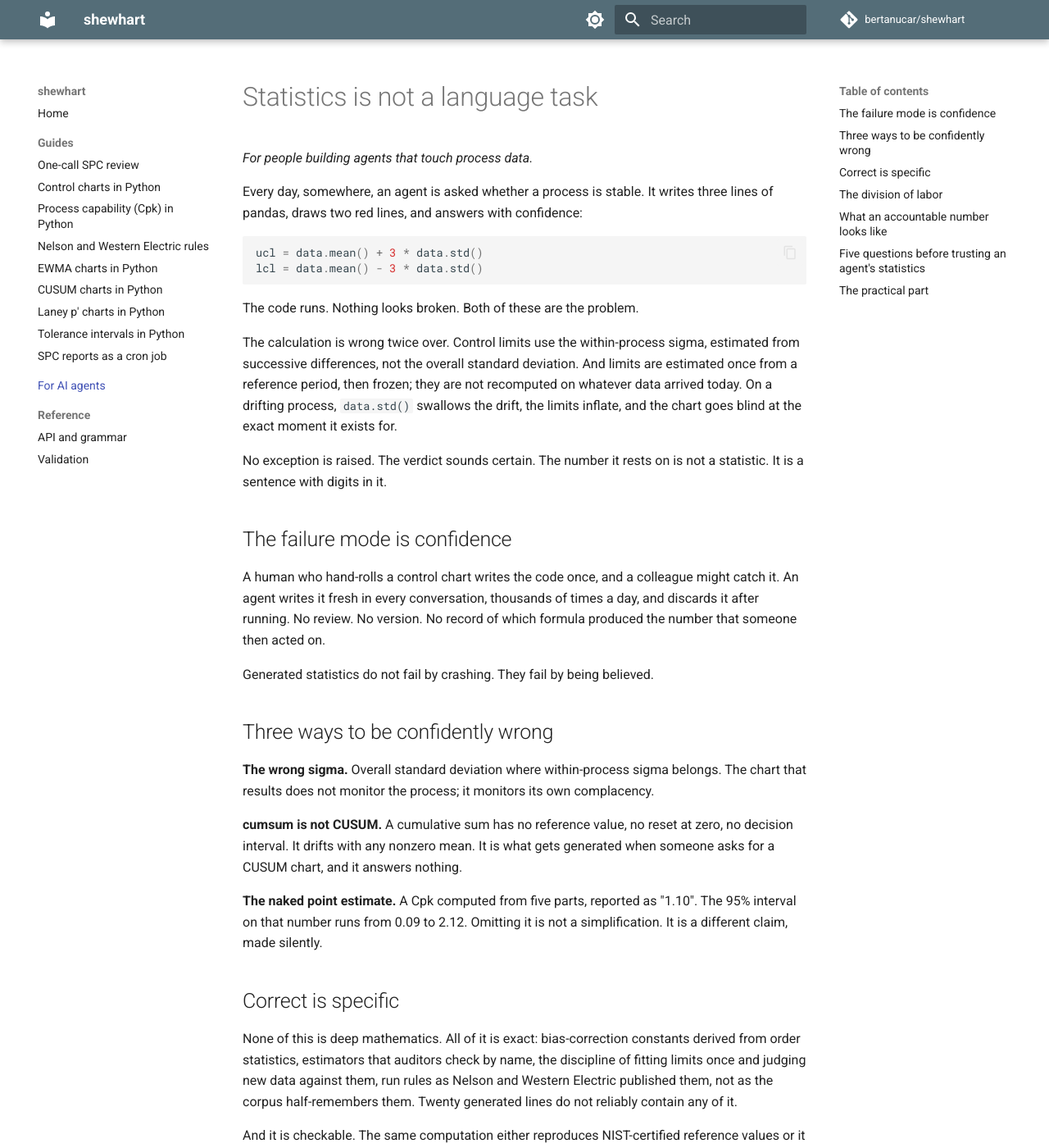
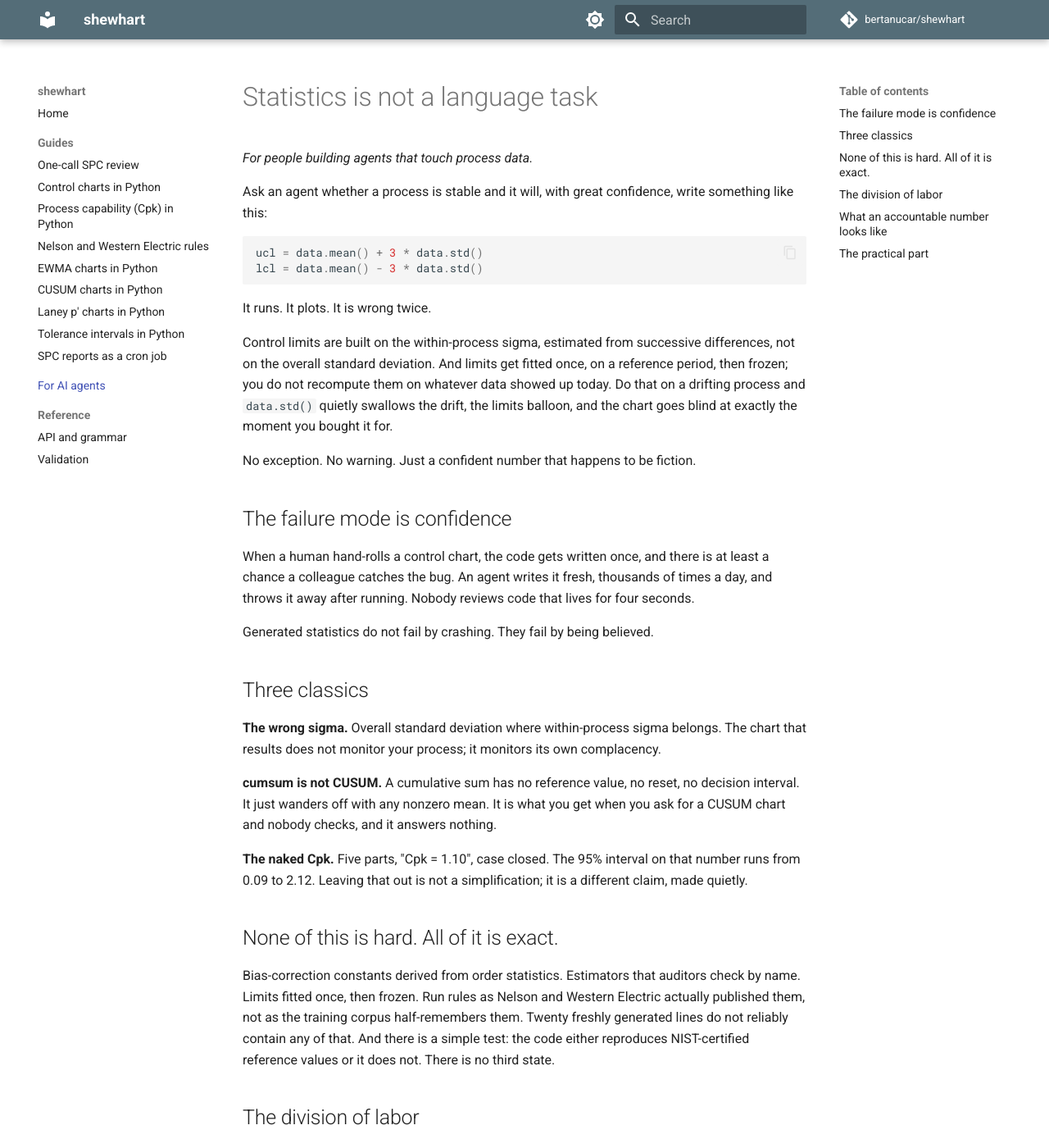
Before and after one commit to bertanucar/shewhart, an MkDocs documentation site: the page built from docs/agents.md, in a window 1280 px wide and 1400 px high. Shown: the whole window at 82% size. Built offline with MkDocs 1.6.1 and Material for MkDocs 9.7.7, drawn with Linux system fonts in a browser that asks for light colours; comment, search, counter and statistics services are not loaded; some of the changed text lies outside the part shown.

Commit message:
Rework the agents page
Looser voice, less rhetorical density, checklist section dropped. The
core claims and the three quotable lines are unchanged.

````diff
--- a/docs/agents.md
+++ b/docs/agents.md
@@ -2,73 +2,70 @@
 
 *For people building agents that touch process data.*
 
-Every day, somewhere, an agent is asked whether a process is stable. It
-writes three lines of pandas, draws two red lines, and answers with
-confidence:
+Ask an agent whether a process is stable and it will, with great confidence,
+write something like this:
 
 ```python
 ucl = data.mean() + 3 * data.std()
 lcl = data.mean() - 3 * data.std()
 ```
 
-The code runs. Nothing looks broken. Both of these are the problem.
+It runs. It plots. It is wrong twice.
 
-The calculation is wrong twice over. Control limits use the within-process
-sigma, estimated from successive differences, not the overall standard
-deviation. And limits are estimated once from a reference period, then
-frozen; they are not recomputed on whatever data arrived today. On a
-drifting process, `data.std()` swallows the drift, the limits inflate, and
-the chart goes blind at the exact moment it exists for.
+Control limits are built on the within-process sigma, estimated from
+successive differences, not on the overall standard deviation. And limits
+get fitted once, on a reference period, then frozen; you do not recompute
+them on whatever data showed up today. Do that on a drifting process and
+`data.std()` quietly swallows the drift, the limits balloon, and the chart
+goes blind at exactly the moment you bought it for.
 
-No exception is raised. The verdict sounds certain. The number it rests on
-is not a statistic. It is a sentence with digits in it.
+No exception. No warning. Just a confident number that happens to be
+fiction.
 
 ## The failure mode is confidence
 
-A human who hand-rolls a control chart writes the code once, and a colleague
-might catch it. An agent writes it fresh in every conversation, thousands of
-times a day, and discards it after running. No review. No version. No record
-of which formula produced the number that someone then acted on.
+When a human hand-rolls a control chart, the code gets written once, and
+there is at least a chance a colleague catches the bug. An agent writes it
+fresh, thousands of times a day, and throws it away after running. Nobody
+reviews code that lives for four seconds.
 
 Generated statistics do not fail by crashing. They fail by being believed.
 
-## Three ways to be confidently wrong
+## Three classics
 
 **The wrong sigma.** Overall standard deviation where within-process sigma
-belongs. The chart that results does not monitor the process; it monitors
+belongs. The chart that results does not monitor your process; it monitors
 its own complacency.
 
-**cumsum is not CUSUM.** A cumulative sum has no reference value, no reset
-at zero, no decision interval. It drifts with any nonzero mean. It is what
-gets generated when someone asks for a CUSUM chart, and it answers nothing.
+**cumsum is not CUSUM.** A cumulative sum has no reference value, no reset,
+no decision interval. It just wanders off with any nonzero mean. It is what
+you get when you ask for a CUSUM chart and nobody checks, and it answers
+nothing.
 
-**The naked point estimate.** A Cpk computed from five parts, reported as
-"1.10". The 95% interval on that number runs from 0.09 to 2.12. Omitting it
-is not a simplification. It is a different claim, made silently.
+**The naked Cpk.** Five parts, "Cpk = 1.10", case closed. The 95% interval
+on that number runs from 0.09 to 2.12. Leaving that out is not a
+simplification; it is a different claim, made quietly.
 
-## Correct is specific
+## None of this is hard. All of it is exact.
 
-None of this is deep mathematics. All of it is exact: bias-correction
-constants derived from order statistics, estimators that auditors check by
-name, the discipline of fitting limits once and judging new data against
-them, run rules as Nelson and Western Electric published them, not as the
-corpus half-remembers them. Twenty generated lines do not reliably contain
-any of it.
-
-And it is checkable. The same computation either reproduces NIST-certified
-reference values or it does not. There is no third state.
+Bias-correction constants derived from order statistics. Estimators that
+auditors check by name. Limits fitted once, then frozen. Run rules as
+Nelson and Western Electric actually published them, not as the training
+corpus half-remembers them. Twenty freshly generated lines do not reliably
+contain any of that. And there is a simple test: the code either reproduces
+NIST-certified reference values or it does not. There is no third state.
 
 ## The division of labor
 
-The conclusion is not that agents should keep away from process data. The
-conclusion is a boundary:
+Agents should not stay away from process data. They should stay away from
+the arithmetic.
 
 > **The agent interprets. Validated code calculates.**
 
-Language models are good at understanding what was asked, choosing the right
-analysis, and explaining a verdict in plain words. They are not calculators,
-and quality statistics is a domain where almost right and right are
-indistinguishable until the recall.
+Models are genuinely good at figuring out what was asked, picking the right
+analysis, and explaining a verdict in plain words. They are just not
+calculators. And quality statistics is a field where almost right and right
+look identical until the recall.
 
 ## What an accountable number looks like
 
@@ -81,30 +78,19 @@ indistinguishable until the recall.
 }
 ```
 
-Library version. Input hash. Timestamp. Named rules. Six months later, when
-someone asks where the number came from, this is the difference between an
-answer and a shrug.
+Library version, input hash, timestamp, named rules. Six months from now,
+when someone asks where that number came from, this is the difference
+between an answer and a shrug.
 
 A number you cannot recompute is an opinion.
 
-## Five questions before trusting an agent's statistics
-
-1. Computed by generated code, or by a versioned tool?
-2. Which sigma estimator, and is it named in the output?
-3. Limits frozen from a reference period, or improvised on today's data?
-4. Interval, or naked point estimate?
-5. Could you reproduce the number from the recorded inputs and version?
-
-If the answer to the first question is "generated code", the remaining four
-have no answers.
-
 ## The practical part
 
-shewhart is built to sit behind agents. `sw.review(...)` is the one-call
-entry point: it selects the right chart, checks the assumptions, and returns
-a structured verdict with full provenance; the agent never touches a
-formula. Every released number is reproduced against published reference
-values, including NIST-certified datasets, on every CI run.
+This is why shewhart is built the way it is. `sw.review(...)` is one call:
+it picks the chart, checks the assumptions, and returns a structured
+verdict with full provenance. The agent never touches a formula. Every
+released number is re-derived against published reference values,
+NIST-certified datasets included, on every CI run.
 
 Use it, or use something else that is validated. The principle outranks the
 package.
````
